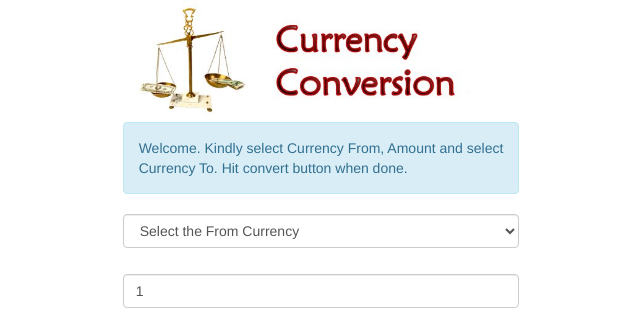
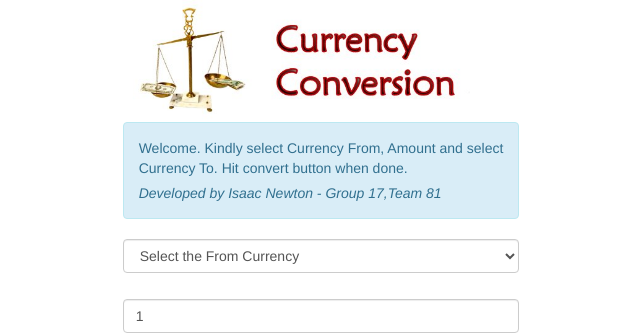
Before and after one commit to isaacnewtonfx/isaacnewtonfx.github.io, a plain HTML site: page index.html in a window 1280 px wide. Shown: the top 335 px of the page, without its empty margins (319-959 px from the left). Drawn offline with Linux system fonts and the light colour scheme; no server answers.

Commit message:
final project

```diff
--- a/index.html
+++ b/index.html
@@ -18,7 +18,8 @@
 	<img class="img-responsive" id="banner" src="assets/banner.jpg" alt="banner">
 
 	<div class="alert alert-info" role="alert">
-  		Welcome. Kindly select Currency From, Amount and select Currency To. Hit convert button when done.
+		<p>Welcome. Kindly select Currency From, Amount and select Currency To. Hit convert button when done.</p>
+  		<p><i> Developed by Isaac Newton - Group 17,Team 81</i></p>
 	</div>
 
 	<!-- From -->
```
